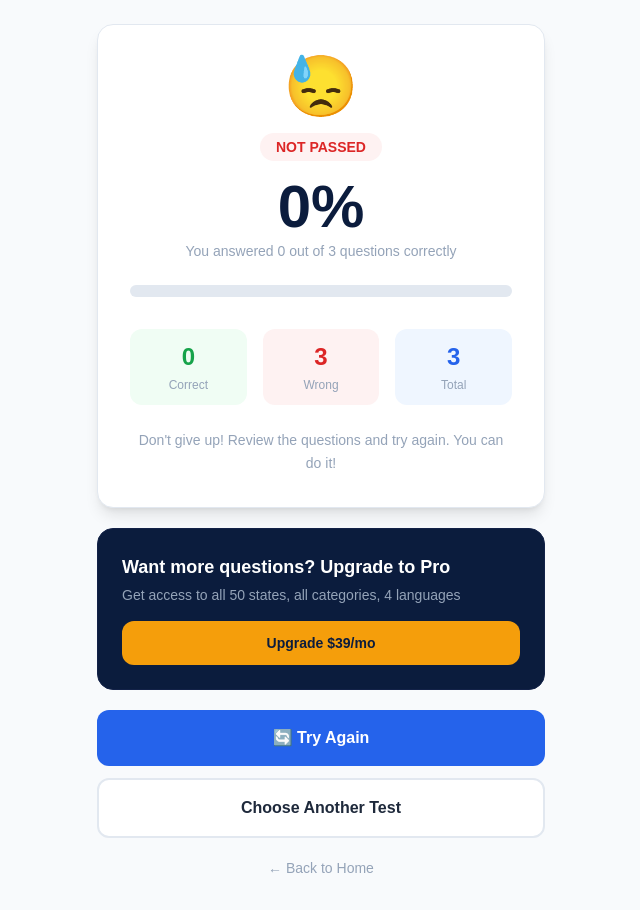
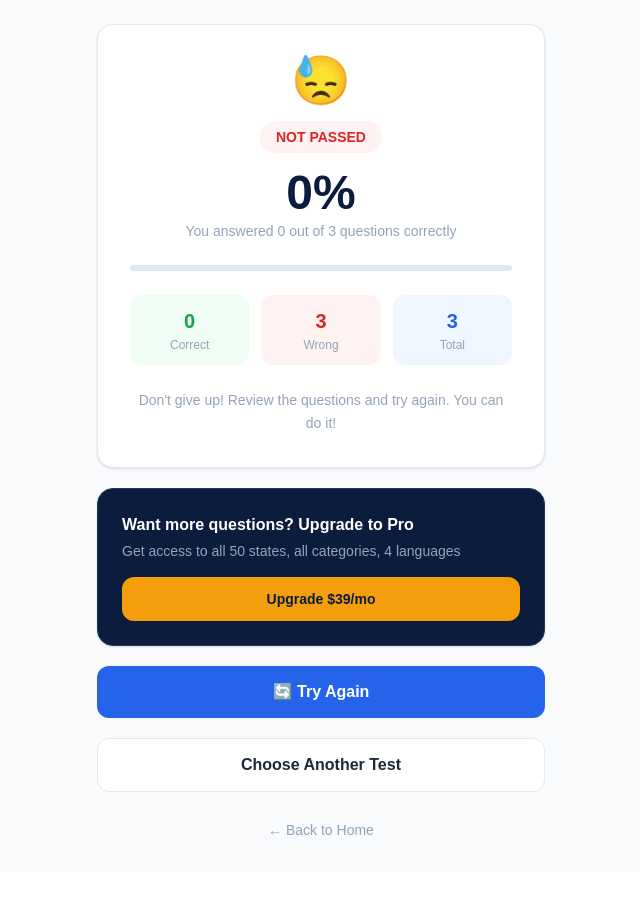
Before and after one commit to Cosmopollit/dmvsos, a Next.js app: page /result in a window 1280 px wide. Shown: the whole page, without its empty margins (319-959 px from the left). After the commit the page ends 872 px from the top, so only its background shows below. Built offline with nearby package versions, Linux system fonts and the light colour scheme; no server answers.

Commit message:
Show start button when logged in

```diff
--- a/app/category/page.js
+++ b/app/category/page.js
@@ -42,8 +42,7 @@ function CategoryContent() {
 
   return (
     <main className="min-h-screen bg-[#F8FAFC] flex flex-col items-center justify-center p-6">
-
-      <div className="text-center mb-10">
+      <div className="text-center mb-8">
         <span className="text-2xl font-bold text-[#0B1C3D]">
           DMV<span className="text-[#2563EB]">SOS</span>
         </span>
@@ -55,39 +54,37 @@ function CategoryContent() {
         {categories.map((cat) => (
           <button
             key={cat.id}
+            type="button"
             onClick={() => router.push(`/test?state=${state}&category=${cat.id}`)}
-            className="bg-white border-2 border-[#E2E8F0] rounded-2xl p-5 flex items-center gap-5 hover:border-[#2563EB] hover:-translate-y-0.5 hover:shadow-lg transition-all text-left"
+            className="bg-white border border-[#E2E8F0] rounded-2xl p-5 flex items-center gap-5 hover:border-[#2563EB] hover:shadow-md transition-all text-left shadow-sm"
           >
             <div className="w-14 h-14 rounded-xl flex items-center justify-center text-3xl flex-shrink-0"
               style={{ background: cat.bg }}>
               {cat.icon}
             </div>
-
-            <div className="flex-1">
+            <div className="flex-1 min-w-0">
               <div className="font-bold text-[#1E293B] text-lg">{cat.title}</div>
-              <div className="text-sm text-[#94A3B8] mb-2">{cat.desc}</div>
-              <div className="flex gap-3">
-                <span className="text-xs font-medium px-2 py-0.5 rounded-full"
+              <div className="text-sm text-[#94A3B8] mt-0.5 mb-2">{cat.desc}</div>
+              <div className="flex gap-2 flex-wrap">
+                <span className="text-xs font-medium px-2.5 py-1 rounded-full"
                   style={{ background: cat.bg, color: cat.color }}>
                   {cat.questions} questions
                 </span>
-                <span className="text-xs font-medium px-2 py-0.5 rounded-full"
+                <span className="text-xs font-medium px-2.5 py-1 rounded-full"
                   style={{ background: cat.bg, color: cat.color }}>
                   ⏱ {cat.time}
                 </span>
               </div>
             </div>
-
-            <div className="text-[#94A3B8] text-xl">→</div>
+            <div className="text-[#94A3B8] text-lg shrink-0">→</div>
           </button>
         ))}
       </div>
 
-      <button onClick={() => router.push('/')}
+      <button type="button" onClick={() => router.push('/')}
         className="mt-8 text-sm text-[#94A3B8] hover:text-[#2563EB] transition">
         ← Back
       </button>
-
     </main>
   );
 }
--- a/app/profile/page.js
+++ b/app/profile/page.js
@@ -22,7 +22,7 @@ export default function Profile() {
 
   if (loading) return (
     <main className="min-h-screen bg-[#F8FAFC] flex items-center justify-center">
-      <p className="text-[#94A3B8]">Loading...</p>
+      <p className="text-sm text-[#94A3B8]">Loading...</p>
     </main>
   );
 
@@ -30,25 +30,27 @@ export default function Profile() {
 
   return (
     <main className="min-h-screen bg-[#F8FAFC] flex flex-col items-center justify-center p-6">
-      <div className="bg-white rounded-2xl p-8 w-full max-w-md shadow-lg border border-[#E2E8F0] text-center">
-        <div className="w-16 h-16 rounded-full bg-[#0B1C3D] flex items-center justify-center text-white text-2xl font-bold mx-auto mb-4">
+      <div className="w-full max-w-md flex flex-col items-center">
+        <div className="bg-white rounded-2xl p-8 w-full shadow-sm border border-[#E2E8F0] text-center">
+          <div className="w-16 h-16 rounded-full bg-[#0B1C3D] flex items-center justify-center text-white text-2xl font-bold mx-auto mb-5">
             {user.email?.[0].toUpperCase()}
           </div>
           <h2 className="text-xl font-bold text-[#1E293B] mb-1">{user.user_metadata?.full_name || 'User'}</h2>
-        <p className="text-sm text-[#94A3B8] mb-4">{user.email}</p>
-        <span className="bg-[#EFF6FF] text-[#2563EB] text-xs font-bold px-3 py-1 rounded-full">FREE PLAN</span>
-        <div className="mt-6 flex flex-col gap-3">
-          <button onClick={() => router.push('/upgrade')}
-            className="w-full bg-[#F59E0B] text-white py-3 rounded-xl font-semibold hover:bg-[#D97706] transition">
+          <p className="text-sm text-[#94A3B8] mb-5">{user.email}</p>
+          <span className="inline-block bg-[#EFF6FF] text-[#2563EB] text-xs font-bold px-3 py-1.5 rounded-full mb-6">FREE PLAN</span>
+          <div className="flex flex-col gap-3">
+            <button type="button" onClick={() => router.push('/upgrade')}
+              className="w-full bg-[#F59E0B] text-[#0B1C3D] py-3.5 rounded-xl font-semibold text-sm hover:bg-[#FBBF24] transition border-0">
               Upgrade to Pro — $39/mo
             </button>
-          <button onClick={async () => { await supabase.auth.signOut(); router.push('/'); }}
-            className="w-full border-2 border-[#E2E8F0] text-[#94A3B8] py-3 rounded-xl font-semibold hover:border-red-300 hover:text-red-400 transition">
+            <button type="button" onClick={async () => { await supabase.auth.signOut(); router.push('/'); }}
+              className="w-full bg-white border border-[#E2E8F0] text-[#1E293B] py-3.5 rounded-xl font-semibold text-sm hover:border-[#94A3B8] hover:bg-[#F8FAFC] transition">
               Sign Out
             </button>
           </div>
         </div>
-      <button onClick={() => router.push('/')} className="mt-6 text-sm text-[#94A3B8] hover:text-[#2563EB]">← Back to Home</button>
+        <button type="button" onClick={() => router.push('/')} className="mt-6 text-sm text-[#94A3B8] hover:text-[#2563EB] transition">← Back to Home</button>
+      </div>
     </main>
   );
 }
--- a/app/result/page.js
+++ b/app/result/page.js
@@ -12,86 +12,70 @@ function ResultContent() {
 
   return (
     <main className="min-h-screen bg-[#F8FAFC] flex flex-col items-center justify-center p-6">
-      <div className="w-full max-w-md">
+      <div className="w-full max-w-md flex flex-col items-center gap-5">
 
         {/* Result card */}
-        <div className="bg-white rounded-2xl p-8 shadow-lg border border-[#E2E8F0] text-center mb-5">
-
-          {/* Emoji */}
-          <div className="text-6xl mb-4">
+        <div className="bg-white rounded-2xl p-8 w-full shadow-sm border border-[#E2E8F0] text-center">
+          <div className="text-5xl mb-4">
             {passed ? '🎉' : '😓'}
           </div>
-
-          {/* Status */}
-          <div className={`inline-block px-4 py-1 rounded-full text-sm font-bold mb-4 ${
+          <div className={`inline-block px-4 py-1.5 rounded-full text-sm font-bold mb-4 ${
             passed ? 'bg-[#F0FDF4] text-[#16A34A]' : 'bg-[#FEF2F2] text-[#DC2626]'
           }`}>
             {passed ? 'PASSED' : 'NOT PASSED'}
           </div>
-
-          {/* Score */}
-          <div className="text-6xl font-bold text-[#0B1C3D] mb-1">{percent}%</div>
+          <div className="text-5xl font-bold text-[#0B1C3D] mb-1">{percent}%</div>
           <p className="text-[#94A3B8] text-sm mb-6">
             You answered {score} out of {total} questions correctly
           </p>
-
-          {/* Progress bar */}
-          <div className="w-full h-3 bg-[#E2E8F0] rounded-full mb-8">
-            <div className={`h-3 rounded-full transition-all duration-700 ${passed ? 'bg-[#16A34A]' : 'bg-[#DC2626]'}`}
+          <div className="w-full h-1.5 bg-[#E2E8F0] rounded-full mb-6">
+            <div className={`h-1.5 rounded-full transition-all duration-700 ${passed ? 'bg-[#16A34A]' : 'bg-[#DC2626]'}`}
               style={{ width: `${percent}%` }} />
           </div>
-
-          {/* Stats */}
-          <div className="grid grid-cols-3 gap-4 mb-6">
+          <div className="grid grid-cols-3 gap-3 mb-6">
             <div className="bg-[#F0FDF4] rounded-xl p-3">
-              <div className="text-2xl font-bold text-[#16A34A]">{score}</div>
-              <div className="text-xs text-[#94A3B8] mt-1">Correct</div>
+              <div className="text-xl font-bold text-[#16A34A]">{score}</div>
+              <div className="text-xs text-[#94A3B8] mt-0.5">Correct</div>
             </div>
             <div className="bg-[#FEF2F2] rounded-xl p-3">
-              <div className="text-2xl font-bold text-[#DC2626]">{total - score}</div>
-              <div className="text-xs text-[#94A3B8] mt-1">Wrong</div>
+              <div className="text-xl font-bold text-[#DC2626]">{total - score}</div>
+              <div className="text-xs text-[#94A3B8] mt-0.5">Wrong</div>
             </div>
             <div className="bg-[#EFF6FF] rounded-xl p-3">
-              <div className="text-2xl font-bold text-[#2563EB]">{total}</div>
-              <div className="text-xs text-[#94A3B8] mt-1">Total</div>
+              <div className="text-xl font-bold text-[#2563EB]">{total}</div>
+              <div className="text-xs text-[#94A3B8] mt-0.5">Total</div>
             </div>
           </div>
-
-          {/* Message */}
           <p className="text-sm text-[#94A3B8] leading-relaxed">
             {passed
               ? 'Great job! You are ready for the real DMV test. Keep practicing to stay sharp.'
               : 'Don\'t give up! Review the questions and try again. You can do it!'}
           </p>
-
         </div>
 
         {/* Upgrade banner */}
-        <div className="bg-[#0B1C3D] rounded-2xl p-6 mb-5 border border-[#132248]">
-          <p className="text-white font-semibold text-lg mb-1">Want more questions? Upgrade to Pro</p>
+        <div className="bg-[#0B1C3D] rounded-2xl p-6 w-full border border-[#1e3a5f] shadow-sm">
+          <p className="text-white font-semibold text-base mb-1">Want more questions? Upgrade to Pro</p>
           <p className="text-[#94A3B8] text-sm mb-4">Get access to all 50 states, all categories, 4 languages</p>
-          <button onClick={() => router.push('/upgrade')}
-            className="w-full bg-[#F59E0B] text-[#0B1C3D] py-3 rounded-xl font-semibold text-sm hover:bg-[#FBBF24] hover:-translate-y-0.5 hover:shadow-lg transition-all">
+          <button type="button" onClick={() => router.push('/upgrade')}
+            className="w-full bg-[#F59E0B] text-[#0B1C3D] py-3 rounded-xl font-semibold text-sm hover:bg-[#FBBF24] transition-all">
             Upgrade $39/mo
           </button>
         </div>
 
         {/* Buttons */}
-        <button onClick={() => router.push('/test')}
-          className="w-full bg-[#2563EB] text-white py-4 rounded-xl font-semibold text-base hover:bg-[#1D4ED8] hover:-translate-y-0.5 hover:shadow-lg transition-all mb-3">
+        <button type="button" onClick={() => router.push('/test')}
+          className="w-full bg-[#2563EB] text-white py-3.5 rounded-xl font-semibold text-base hover:bg-[#1D4ED8] transition-all">
           🔄 Try Again
         </button>
-
-        <button onClick={() => router.push('/category')}
-          className="w-full bg-white border-2 border-[#E2E8F0] text-[#1E293B] py-4 rounded-xl font-semibold text-base hover:border-[#2563EB] hover:text-[#2563EB] transition-all mb-3">
+        <button type="button" onClick={() => router.push('/category')}
+          className="w-full bg-white border border-[#E2E8F0] text-[#1E293B] py-3.5 rounded-xl font-semibold text-base hover:border-[#2563EB] hover:text-[#2563EB] hover:bg-[#F8FAFC] transition-all">
           Choose Another Test
         </button>
-
-        <button onClick={() => router.push('/')}
-          className="w-full text-sm text-[#94A3B8] hover:text-[#2563EB] transition py-2">
+        <button type="button" onClick={() => router.push('/')}
+          className="text-sm text-[#94A3B8] hover:text-[#2563EB] transition py-2">
           ← Back to Home
         </button>
-
       </div>
     </main>
   );
```
Also changed, not shown: app/page.js (+51 -30 lines), app/test/page.js (+17 -17 lines). Lines whose indentation alone changed are shown as unchanged.
